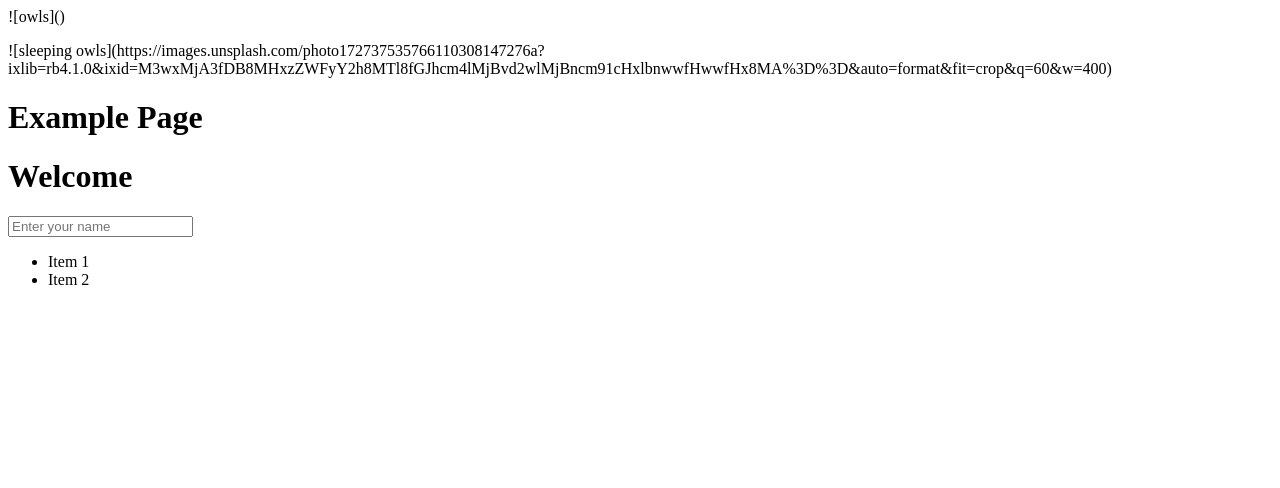
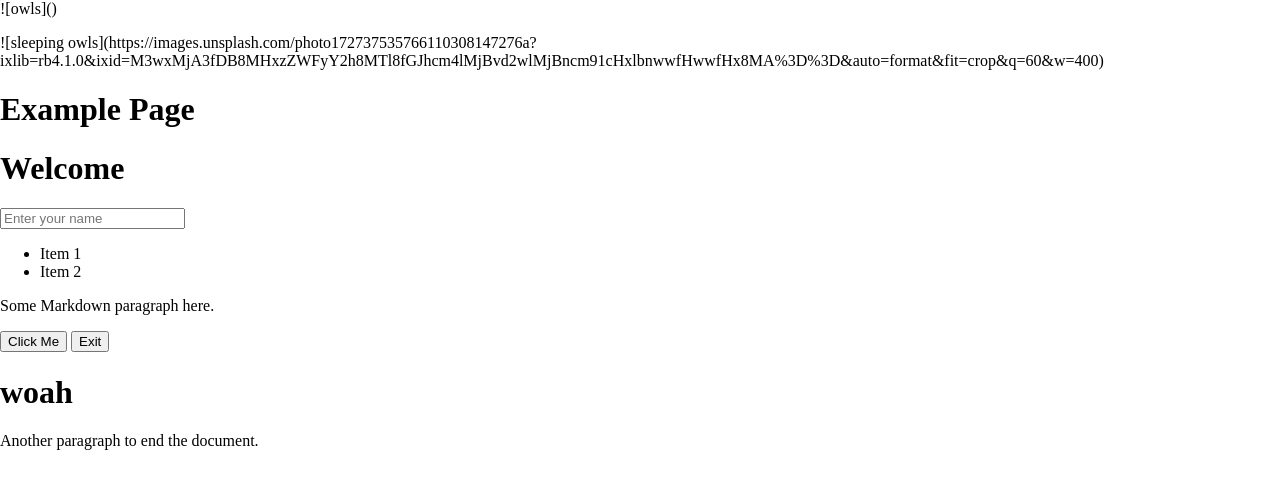
Before and after one commit to ttd3v/FurnariusMark, a plain HTML site: page output.html in a window 1280 px wide. Drawn offline with Linux system fonts and the light colour scheme.

Commit message:
html tag parse fix

```diff
--- a/output.html
+++ b/output.html
@@ -1,4 +1,4 @@
-<html lang="en"><head><meta charset="UTF-8"><meta name="viewport" content="width=device-width, initial-scale=1.0"><title>output</title><link rel="stylesheet" href=""></head><body><p>![owls](<https://images.unsplash.com/photo1727212267310feecac146a7f?ixlib=rb4.1.0&ixid=M3wxMjA3fDB8MHxzZWFyY2h8OHx8YmFybiUyMG93bCUyMGdyb3VwfGVufDB8fDB8fHww&auto=format&fit=crop&q=60&w=400>)</p><p>![sleeping owls](https://images.unsplash.com/photo172737535766110308147276a?ixlib=rb4.1.0&ixid=M3wxMjA3fDB8MHxzZWFyY2h8MTl8fGJhcm4lMjBvd2wlMjBncm91cHxlbnwwfHwwfHx8MA%3D%3D&auto=format&fit=crop&q=60&w=400)</p><h1> Example Page</h2>
+<html lang="en"><head><meta charset="UTF-8"><meta name="viewport" content="width=device-width, initial-scale=1.0"><title>output</title><link rel="stylesheet" href=""></head><body><p>![owls](<https://images.unsplash.com/photo1727212267310feecac146a7f?ixlib=rb4.1.0&ixid=M3wxMjA3fDB8MHxzZWFyY2h8OHx8YmFybiUyMG93bCUyMGdyb3VwfGVufDB8fDB8fHww&auto=format&fit=crop&q=60&w=400>)</p><p>![sleeping owls](https://images.unsplash.com/photo172737535766110308147276a?ixlib=rb4.1.0&ixid=M3wxMjA3fDB8MHxzZWFyY2h8MTl8fGJhcm4lMjBvd2wlMjBncm91cHxlbnwwfHwwfHx8MA%3D%3D&auto=format&fit=crop&q=60&w=400)</p><style>body{margin:0;}</style><h1> Example Page</h2>
 <div class="container">
     <h1>Welcome</h1>
     <input type="text" placeholder="Enter your name"/>
@@ -7,4 +7,7 @@
         <li>Item 2</li>
     </ul>
 </div>
-</body></html>
+<p>Some Markdown paragraph here.</p><section id="buttons">
+    <button onclick="alert('Hello')">Click Me</button>
+    <button onclick="alert('Bye')">Exit</button>
+</section><h1>woah</h1><p>Another paragraph to end the document.</p></body></html>
```
Also changed, not shown: 2 other files.
